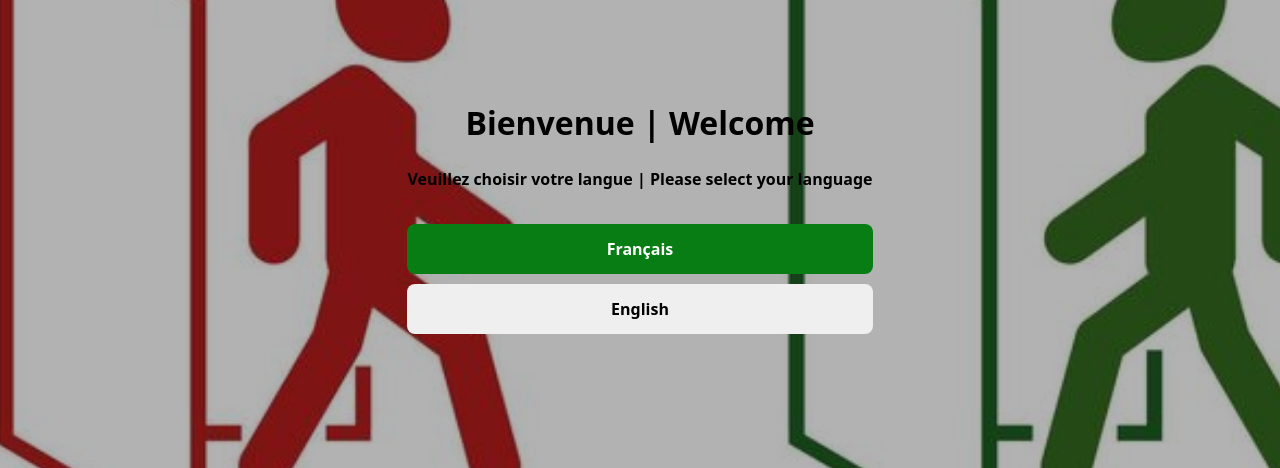
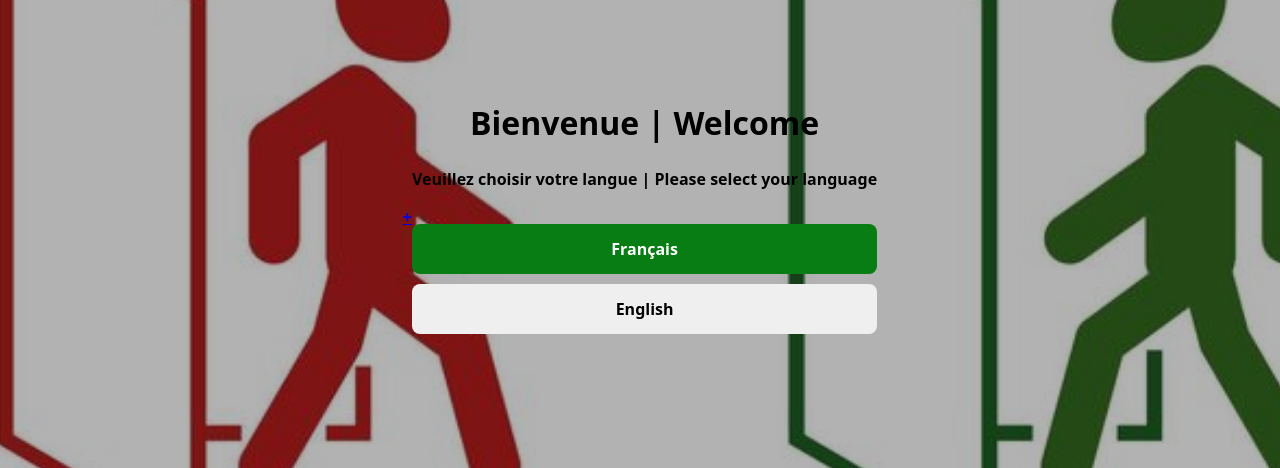
Before and after one commit to imelda-masida/MOPAYYA_service, a Flask app: page / in a window 1280 px wide. Shown: the part 183-651 px from the top of the page. Run offline with Flask 3, Linux system fonts and the light colour scheme.

Commit message:
ajout du bouton de telechargement

```diff
--- a/templates/index.html
+++ b/templates/index.html
@@ -10,8 +10,7 @@
 
 
 <body class="bg-light">
-
-
+    <a href="/api/rapport/semaine?format=csv" class="btn-download" download><strong>+</strong></a>
     <div class="container">
         <div class="step-card bg-white text-center">
 
```
